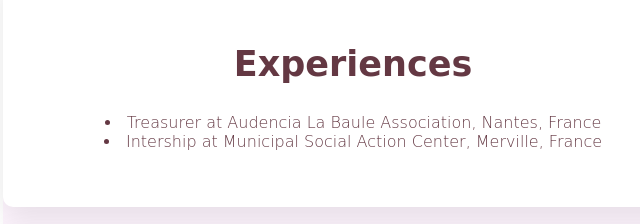
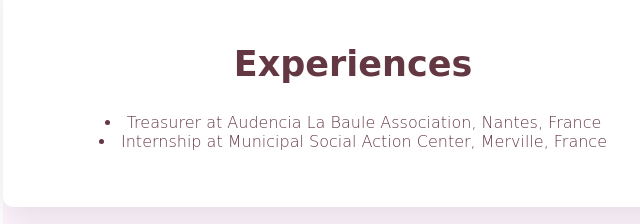
Before and after one commit to maymay3120/my-profile, a plain HTML site: page index.html in a window 1280 px wide. Shown: the part 960-1184 px from the top of the page, 287-927 px from the left. Drawn offline with Linux system fonts and the light colour scheme; a web font is replaced by a local one.

Commit message:
Update index.html

```diff
--- a/index.html
+++ b/index.html
@@ -37,7 +37,7 @@
 			<h2>Experiences</h2>
 			<p>
 				<li>Treasurer at Audencia La Baule Association, Nantes, France</li>
-				<li>Intership at Municipal Social Action Center, Merville, France</li>
+				<li>Internship at Municipal Social Action Center, Merville, France</li>
 			</p>
 		</div>
 
```
